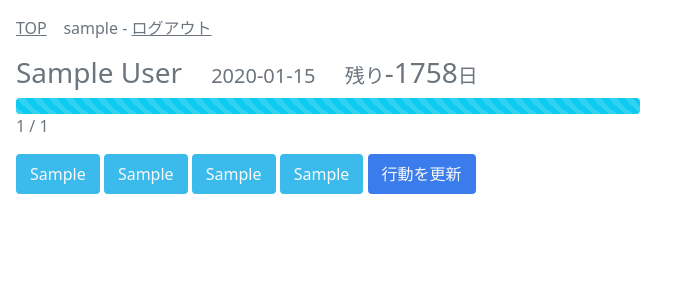
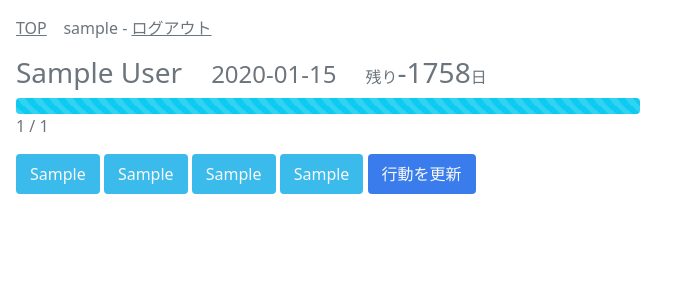
Before and after one commit to ruki0008/todo, a Flask app: a page that uses apps/todo/templates/todo/start.html in a window 1280 px wide. Shown: the top 300 px of the page, without its empty margins (0-687 px from the left). Run offline with Flask 3, Linux system fonts and the light colour scheme; a user stored in the database is signed in; tables that the repository leaves empty hold one stand-in row (values such as "Sample post"); some libraries are stand-ins or nearby versions.

Commit message:
day display

```diff
--- a/apps/todo/templates/todo/start.html
+++ b/apps/todo/templates/todo/start.html
@@ -3,9 +3,11 @@
 {% block content %}
 <input type="hidden" id="csrf_token" value="{{ csrf_token() }}">
 
-<h3 class="top">{{ todo.todo_name }} <span>&nbsp;&nbsp;</span> <span class="h5">{{ todo.target_day }}</span> <span>&nbsp;&nbsp;</span> <span><span class="h5">残り</span>{{ days_left }}<span class="h5">日</span></span></h3>
-<h4></h4>
-
+{% if todo.target_day %}
+    <h3 class="top">{{ todo.todo_name }} <span>&nbsp;&nbsp;</span> <span class="h4">{{ todo.target_day }}</span> <span>&nbsp;&nbsp;</span> <span><span class="h6">残り</span>{{ days_left }}<span class="h6">日</span></span></h3>
+{% else %}
+    <h3 class="top">{{ todo.todo_name }}</h3>
+{% endif %}
 <div class="progress w-50">
     <div class="progress-bar progress-bar-striped bg-info" id="myProgressBar" role="progressbar" aria-label="Basic example" aria-valuenow="{{ todo.todo_pt_result }}" aria-valuemin="0" aria-valuemax="{{ todo.todo_pt }}" style="width: {{ result_p }}%"></div>
 </div>
--- a/apps/todo/views.py
+++ b/apps/todo/views.py
@@ -126,7 +126,10 @@ def todos(user_path):
 @login_required
 def start_todo(todo_path, user_path):
     todo = UserTodo.query.filter_by(todo_path=todo_path).first()
-    days_left = (todo.target_day - datetime.date.today()).days
+    if todo.target_day:
+        days_left = (todo.target_day - datetime.date.today()).days
+    else:
+        days_left = None
     print(todo.todo_name)
     if str(todo.user_id) != str(current_user.id):
         return redirect(url_for('todo.todos', user_path=current_user.user_path))
```
